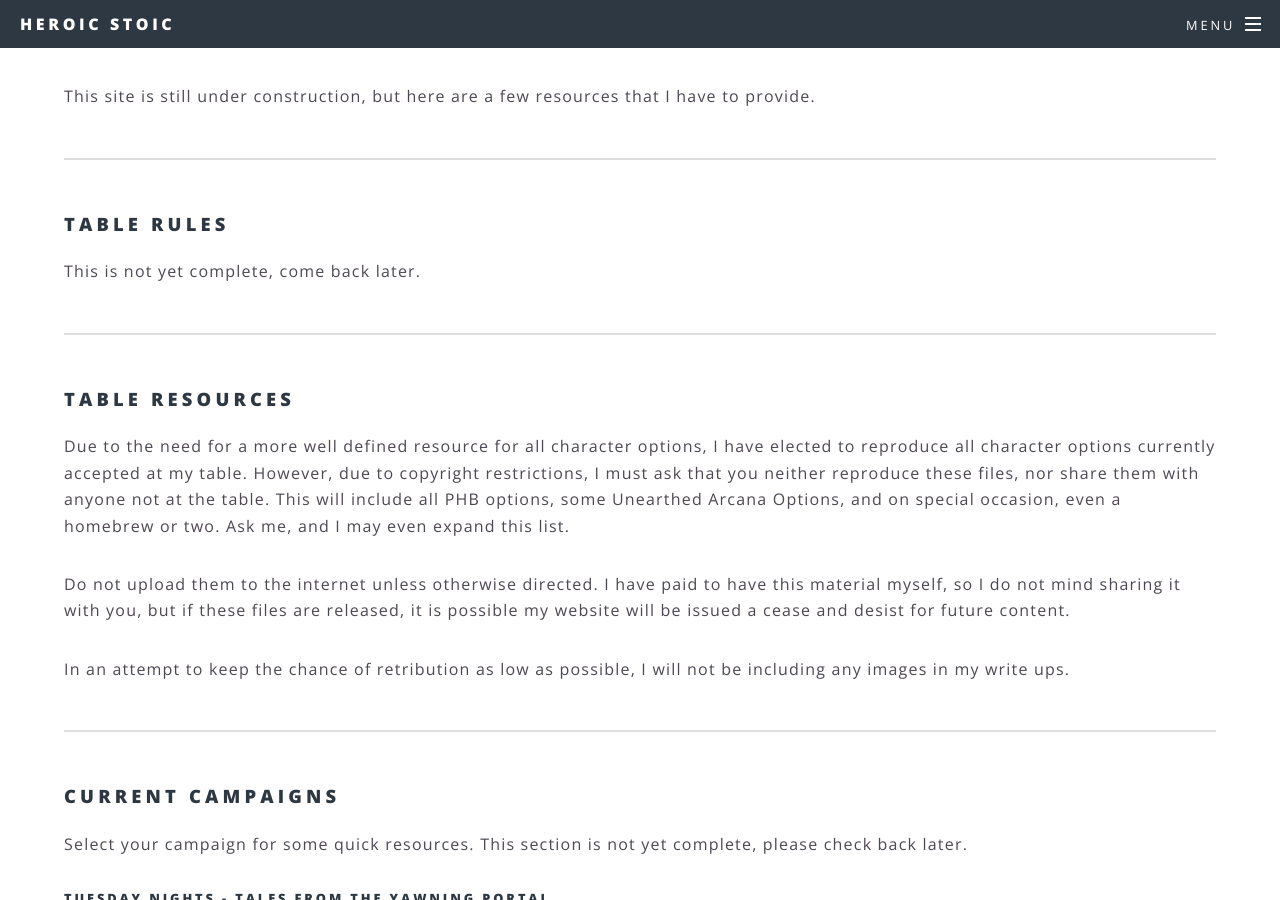
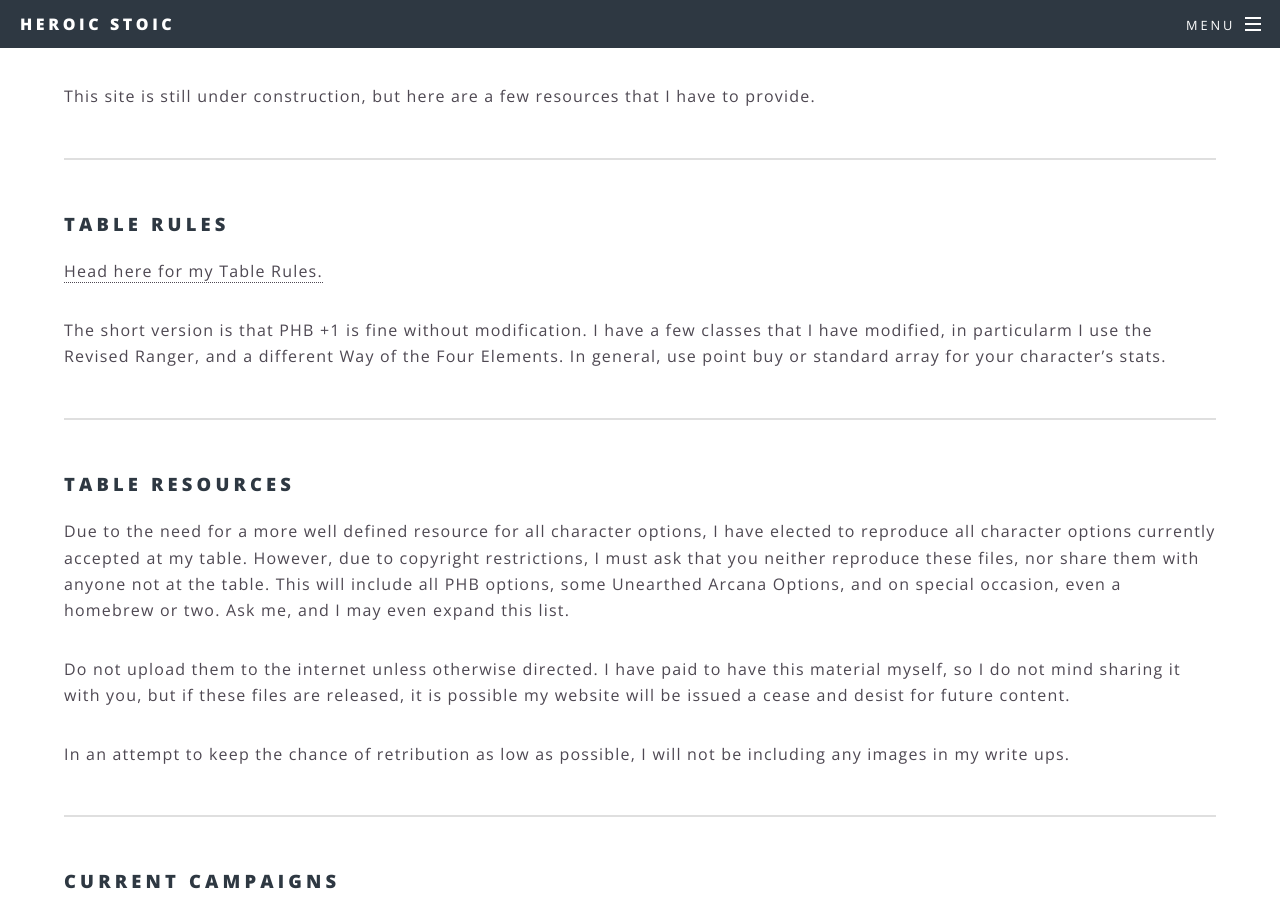
Before and after one commit to heroicstoic/heroicstoic.github.io, a Jekyll site: the page built from dnd/index.md, in a window 1280 px wide and 900 px high, scrolled down 406 px. Built offline with Jekyll 4.4.1, drawn with Linux system fonts in a browser that asks for light colours.

Commit message:
Table Rules update

```diff
--- a/dnd/index.md
+++ b/dnd/index.md
@@ -12,7 +12,9 @@ This site is still under construction, but here are a few resources that I have
 
 ### Table Rules
 
-This is not yet complete, come back later.
+[Head here for my Table Rules.](/dnd/rules/)
+
+The short version is that PHB +1 is fine without modification. I have a few classes that I have modified, in particularm I use the Revised Ranger, and a different Way of the Four Elements. In general, use point buy or standard array for your character's stats.
 
 <hr/>
 
--- a/index.html
+++ b/index.html
@@ -6,7 +6,6 @@ layout: landing
 <section id="banner">
 		<div class="inner" markdown="1">
 			<h2> {{ site.title }} </h2>
-
 			<p> {{ site.description}} </p>
 		</div>
 	<a href="#one" class="more scrolly">Learn More</a>
```
Also changed, not shown: dnd/TableRules.md (+4 -11 lines).
